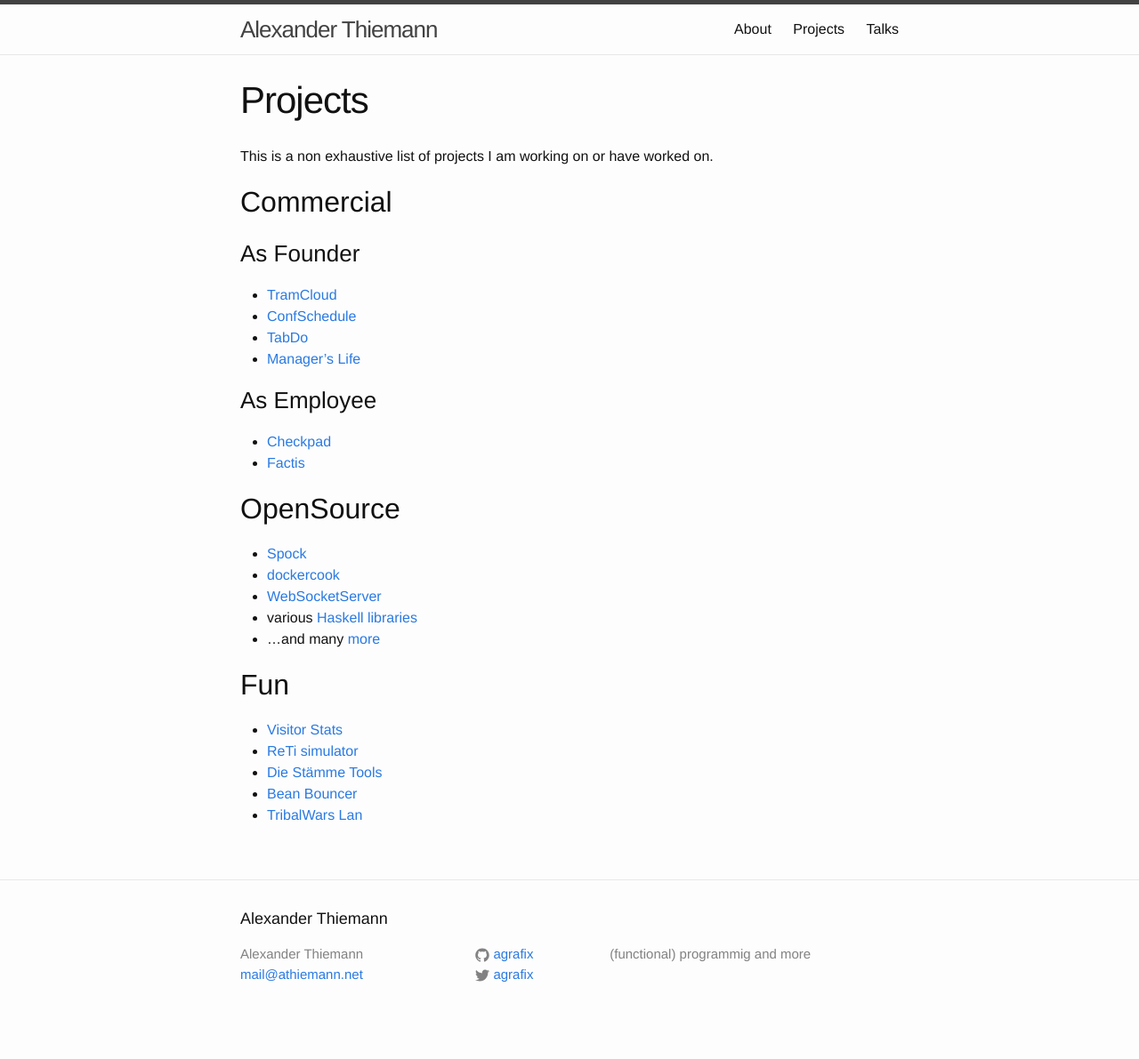
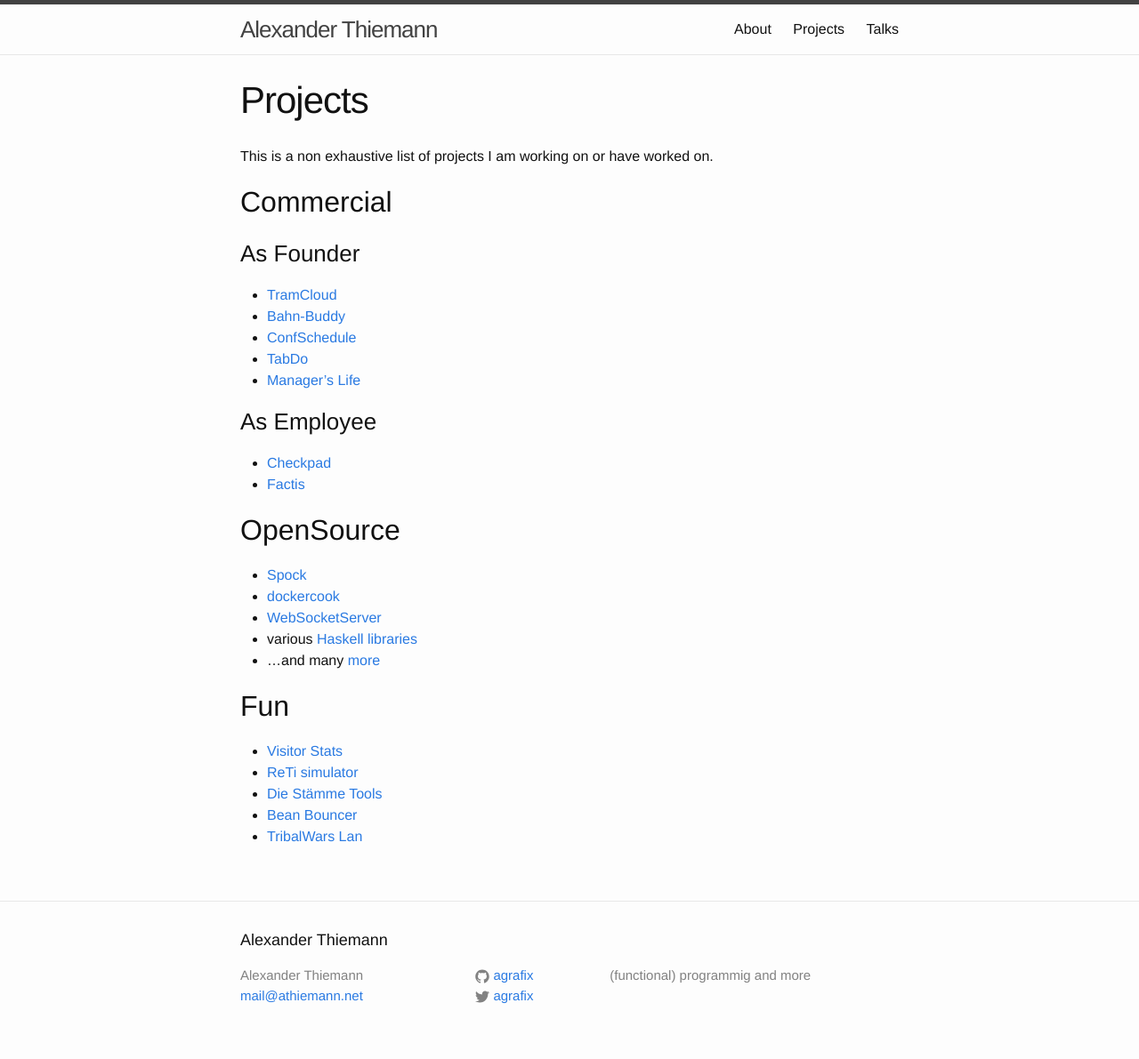
Before and after one commit to agrafix/homepage, a Jekyll site: the page built from projects.md, in a window 1280 px wide. Shown: the whole page at 89% size. Built offline with Jekyll 4.4.1, drawn with Linux system fonts in a browser that asks for light colours; before the commit the page ends 1167 px from its top, so only the background shows below that.

Commit message:
add bahn-buddy

```diff
--- a/projects.md
+++ b/projects.md
@@ -10,6 +10,7 @@ This is a non exhaustive list of projects I am working on or have worked on.
 
 ### As Founder
 * [TramCloud][tc]
+* [Bahn-Buddy][bbuddy]
 * [ConfSchedule][cf]
 * [TabDo][tabdo]
 * [Manager's Life][managerslife]
```
Also changed, not shown: other parts of projects.md (+1 -0 lines).
